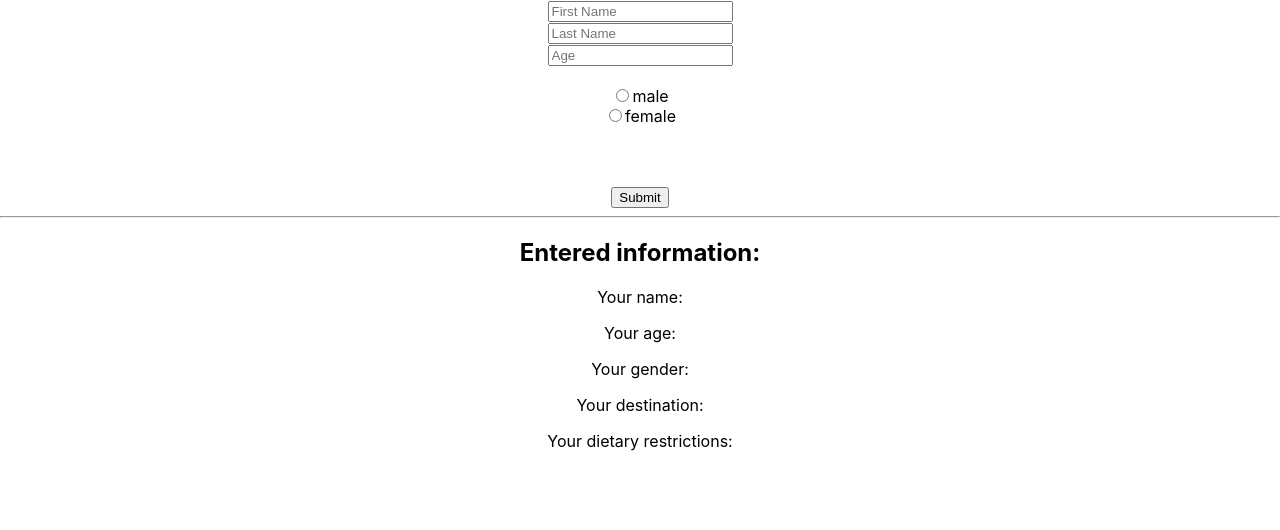
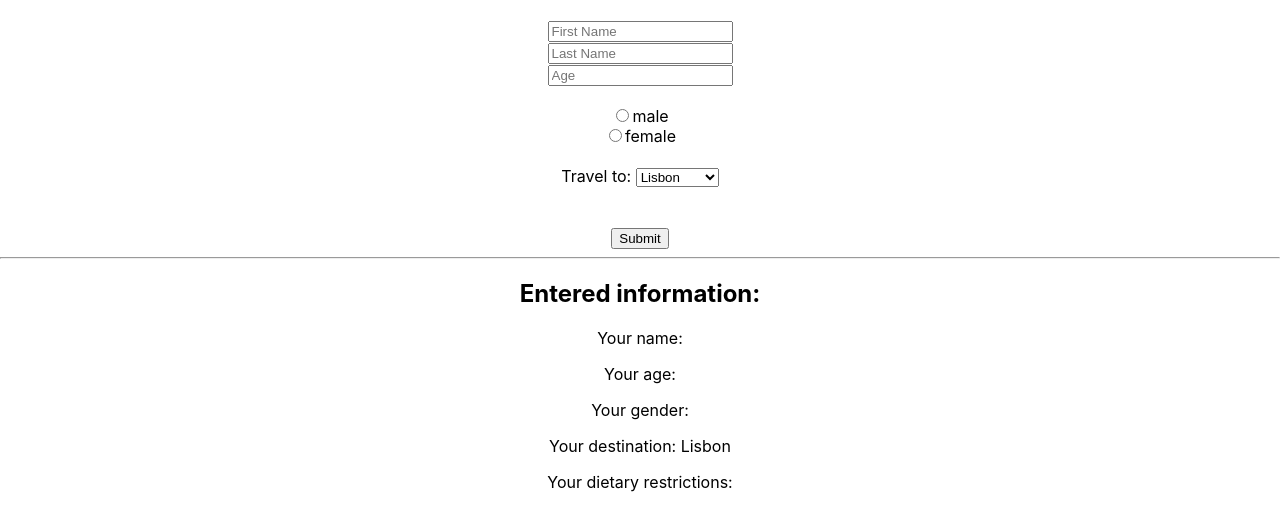
Before and after one commit to kiiramat/travelForm-react, a React (Create React App) app: page / in a window 1280 px wide. Shown: the top 530 px of the page. Built offline with nearby package versions, Linux system fonts and the light colour scheme.

Commit message:
user can select destination location

```diff
--- a/src/App.js
+++ b/src/App.js
@@ -2,6 +2,7 @@ import './App.css';
 import React from 'react';
 import InputForm from './components/InputForm';
 import RadioButtonForm from './components/RadioButtonForm';
+import SelectForm from './components/SelectForm';
 
 class App extends React.Component {
   constructor() {
@@ -9,7 +10,8 @@ class App extends React.Component {
     this.state = {
       firstName: "",
       lastName: "",
-      age: ""
+      age: "",
+      travelTo: "Lisbon"
     }
     this.onChange = this.onChange.bind(this)
   }
@@ -25,6 +27,7 @@ class App extends React.Component {
       <div className="App">
         <main>
           <form>
+            <br />
             <InputForm
               name = "firstName"
               value = {this.state.firstName}
@@ -56,18 +59,16 @@ class App extends React.Component {
               checked = {this.state.gender === "female"}
               handleChange = {this.onChange}
             />
-
-
+            <br />
+            <SelectForm
+              text = "Travel to: "
+              name = "travelTo"
+              value = {this.state.travelTo}
+              handleChange = {this.onChange}
+            />
 
 
 {/*
-            <input placeholder="First Name" /><br />
-            <input placeholder="Last Name" /><br />
-            <input placeholder="Age" /><br /> */}
-
-            {/* Create radio buttons for gender here */}
-            <br />
-
             {/* Create select box for location here */}
             <br />
 
@@ -81,7 +82,7 @@ class App extends React.Component {
           <p>Your name: {this.state.firstName} {this.state.lastName}</p>
           <p>Your age: {this.state.age}</p>
           <p>Your gender: {this.state.gender}</p>
-          <p>Your destination: {/* Destination here */}</p>
+          <p>Your destination: {this.state.travelTo}</p>
           <p>
               Your dietary restrictions:
               {/* Dietary restrictions here, comma separated */}
--- a/src/components/SelectForm.js
+++ b/src/components/SelectForm.js
@@ -3,11 +3,30 @@ import React from "react";
 class SelectForm extends React.Component {
   constructor() {
     super()
+    this.onSelectChange = this.onSelectChange.bind(this)
+  }
+
+  onSelectChange(event) {
+    const { name, value } = event.target
+    this.props.handleChange(name, value)
   }
 
   render() {
     return (
-            <h1>hi!</h1>
+      <div>
+        <label>{this.props.text}</label>
+        <select
+          value={this.props.value}
+          name={this.props.name}
+          onChange={this.onSelectChange}
+        >
+          <option value="Lisbon">Lisbon</option>
+          <option value="Paris">Paris</option>
+          <option value="Tokyo">Tokyo</option>
+          <option value="New York">New York</option>
+          <option value="New Delhi">New Delhi</option>
+        </select>
+      </div>
     )
   }
 }
```
Lines whose indentation alone changed are shown as unchanged.
